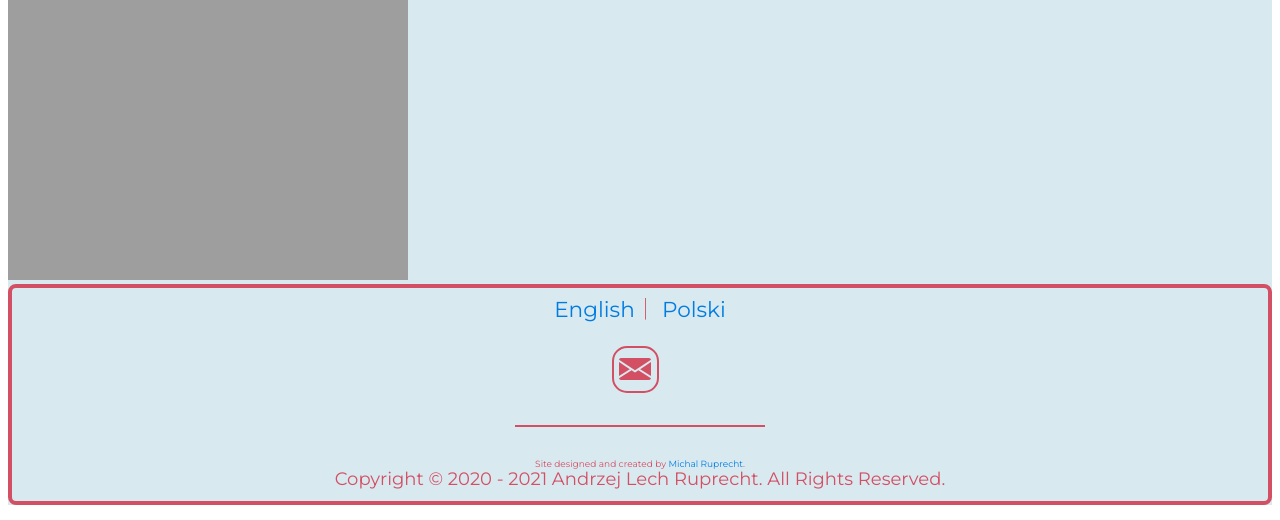
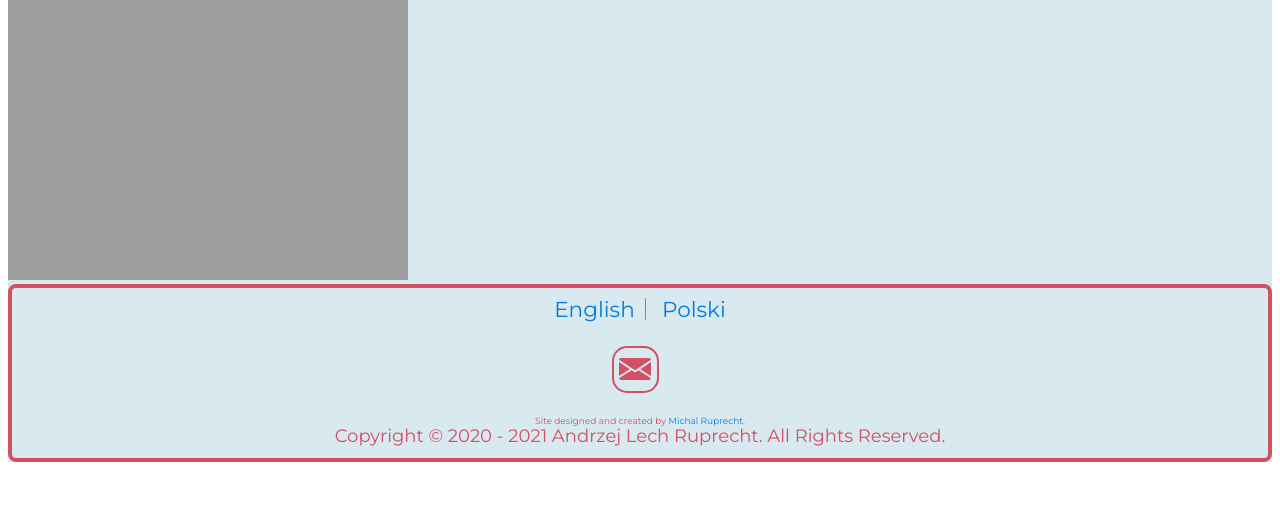
Before and after one commit to andrzejruprecht/andrzejruprecht, a Jekyll site: the page built from index.html, in a window 1280 px wide. Shown: the part 5040-5560 px from the top of the page. Built offline with Jekyll 4.4.1, drawn with Linux system fonts in a browser that asks for light colours; after the commit the page ends 5517 px from its top, so only the background shows below that.

Commit message:
Update default.html

```diff
--- a/_layouts/default.html
+++ b/_layouts/default.html
@@ -30,8 +30,8 @@
 								<a href="https://andrzejruprecht.github.io">English</a>｜
 								<a href="https://andrzejruprecht.github.io/pages/pl">Polski</a></big>
              <br /><br /><a class="containerbutton" href="mailto:DrAndrzejRuprecht@gmail.com" target="_blank"><img src="https://AndrzejRuprecht.github.io/assets/icons/mail.svg" alt="EMail" style="width:32px;"></a>
-             <br /><br /><hr width="20%" size="2" color="#D34F63"></hr>
-             <br /><div class="smalltext">Site designed and created by <a href="https://michalruprecht.com/" target="_blank">Michal Ruprecht</a>.</div>
+             <br /><br />
+             <div class="smalltext">Site designed and created by <a href="https://michalruprecht.com/" target="_blank">Michal Ruprecht</a>.</div>
              Copyright © 2020 - <script>document.write(new Date().getFullYear())</script> Andrzej Lech Ruprecht. All Rights Reserved.
           </center></h3>
         </div>
```
